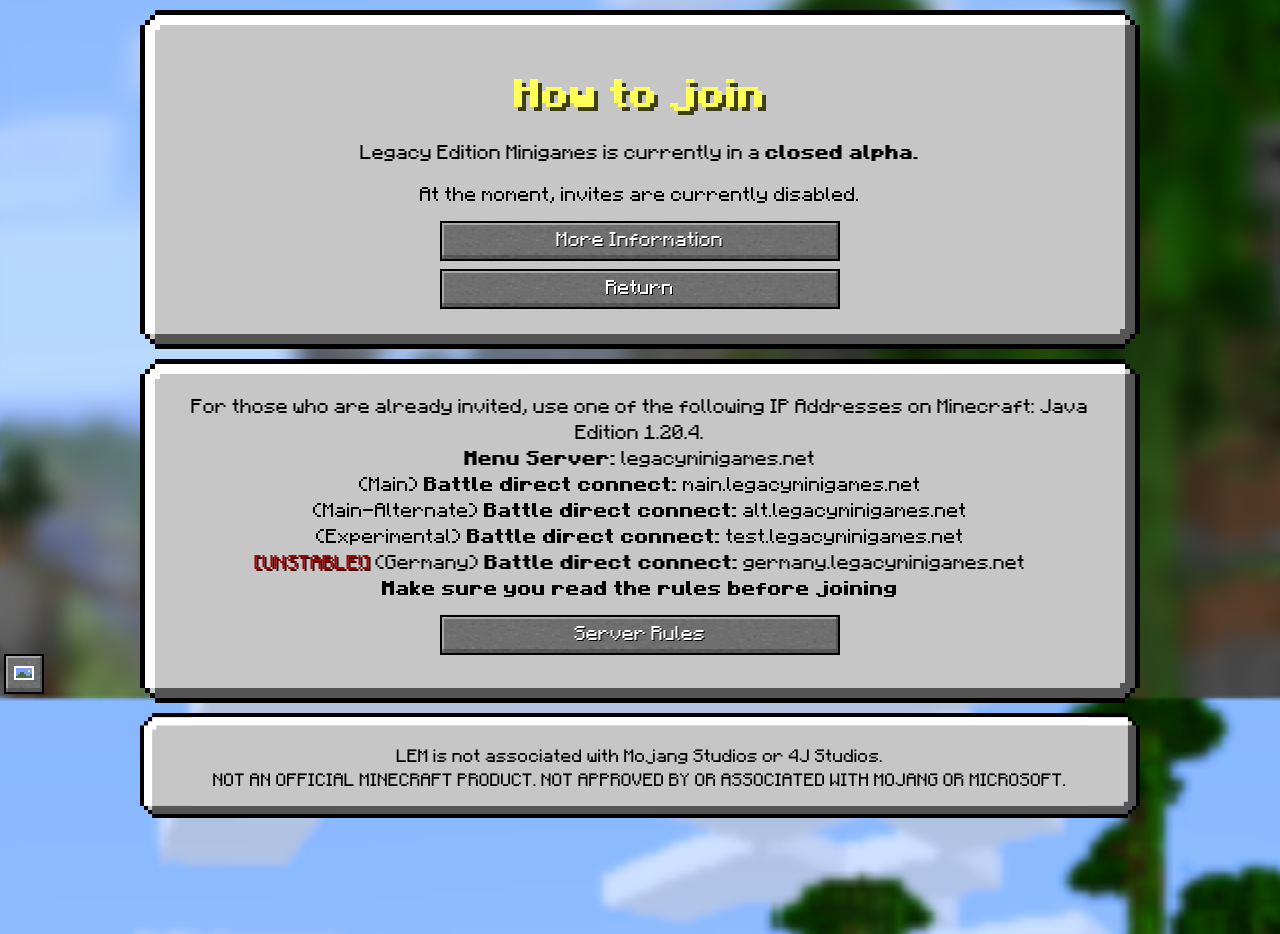
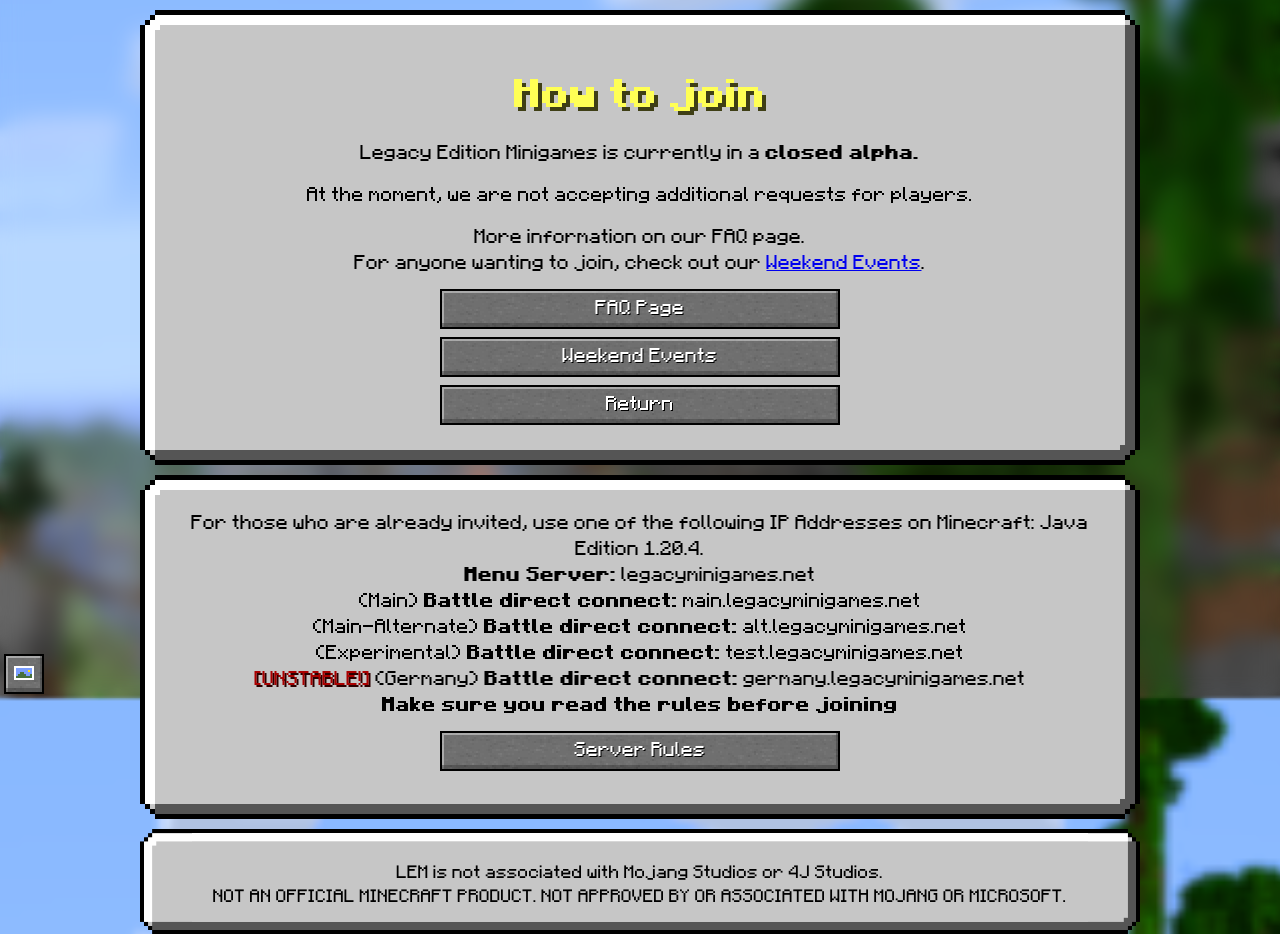
Before and after one commit to Legacy-Edition-Minigames/Website, a Jekyll site: the page built from join.html, in a window 1280 px wide, cut to the strip 202-1136 px from the top of the page. Built offline with Jekyll 4.4.1, drawn with Linux system fonts in a browser that asks for light colours; some web fonts are replaced.

Commit message:
Rework join page
I am so tired of people assuming this is a for-profit project, its not. I don't like the position we are in right now and it was not done intentionally like some people tend to assume.

```diff
--- a/index.html
+++ b/index.html
@@ -14,7 +14,6 @@
 		<a class="minecraft-button center" href="{{ site.baseurl }}/rules">Server Rules</a>
 		<a class="minecraft-button center" href="{{ site.baseurl }}/blog">Blog</a>
 		<a class="minecraft-button center" href="{{ site.baseurl }}/faq">Frequently Asked Questions</a>
-		<a class="minecraft-button center" href="{{ site.baseurl }}/patreon">Patreon</a>
 		<a class="minecraft-button center" href="{{ site.baseurl }}/credits">Credits</a>
 	</div>
 </div>
--- a/join.html
+++ b/join.html
@@ -6,9 +6,12 @@
 <div class="guibox center">
 	<h1>How to join</h1>
 		<p>Legacy Edition Minigames is currently in a <b>closed alpha.</b></p>
-		<p>At the moment, invites are currently disabled.</p>
+		<p>At the moment, we are not accepting additional requests for players.</p>
+		<p>More information on our FAQ page.<br>
+			For anyone wanting to join, check out our <a href="{{ site.baseurl }}/blog/weekendevents" target="_blank">Weekend Events</a>.</p>
 		<div class="button-list">
-			<a class="minecraft-button center" href="{{ site.baseurl }}/joinrequest">More Information</a>
+			<a class="minecraft-button center" href="{{ site.baseurl }}/faq/whitelist">FAQ Page</a>
+			<a class="minecraft-button center" href="{{ site.baseurl }}/blog/weekendevents">Weekend Events</a>
 			<a class="minecraft-button center" href="{{ site.baseurl }}/">Return</a>
 		</div>
 </div>
```
Also changed, not shown: joinrequest.html (deleted, +0 -16 lines).
